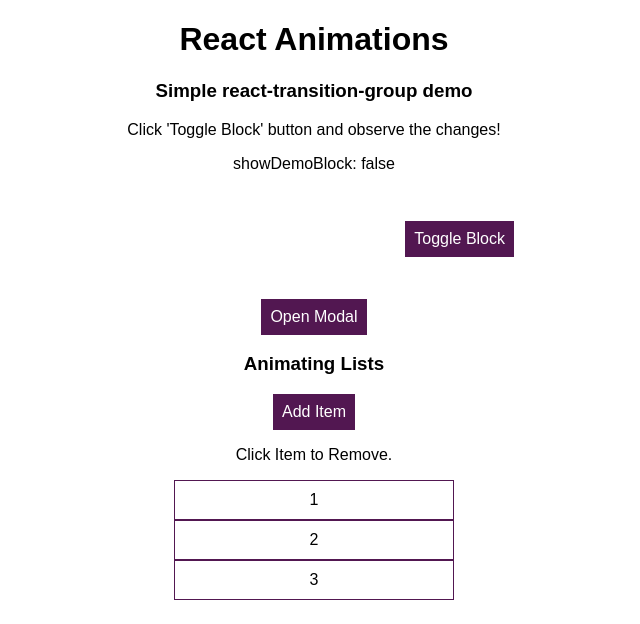
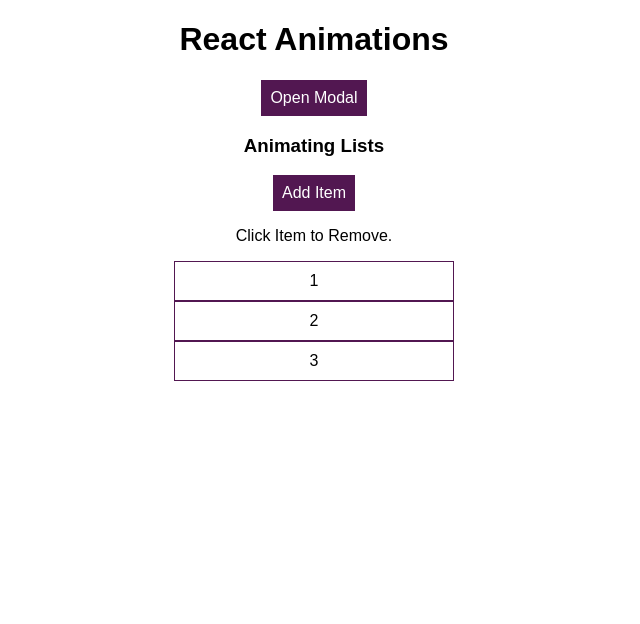
Before and after one commit to Sejmou/learning-react, a React (Create React App) app: page / in a window 1280 px wide. Shown: the top 624 px of the page, without its empty margins (326-966 px from the left). Built offline with nearby package versions, Linux system fonts and the light colour scheme.

Commit message:
animate Modal with Transition

```diff
--- a/src/App.js
+++ b/src/App.js
@@ -5,8 +5,6 @@ import './App.css';
 import Modal from './components/Modal/Modal';
 import Backdrop from './components/Backdrop/Backdrop';
 import List from './components/List/List';
-
-const transitionDuration = 1000;
 
 class App extends Component {
   state = {
@@ -30,60 +28,19 @@ class App extends Component {
     return (
       <div className="App">
         <h1>React Animations</h1>
-        <div
-          style={{
-            margin: '10px auto',
-            maxWidth: '400px',
-          }}
-        >
-          <h3>Simple react-transition-group demo</h3>
-          <p>Click 'Toggle Block' button and observe the changes!</p>
-          <p>showDemoBlock: {`${this.state.showDemoBlock}`}</p>
         <Transition
-            in={this.state.showDemoBlock}
-            timeout={transitionDuration}
-            mountOnEnter
-            unmountOnExit
-          >
-            {state => <p>transition state: {state}</p>}
-          </Transition>
-          <div
-            style={{
-              display: 'flex',
-              margin: '0 auto',
-              alignItems: 'center',
-              justifyContent: 'space-between',
-              height: 100,
-            }}
-          >
-            <Transition
-              in={this.state.showDemoBlock}
-              timeout={transitionDuration}
+          in={this.state.modalIsOpen}
+          timeout={400}
           mountOnEnter
           unmountOnExit
         >
           {state => (
-                <div
-                  style={{
-                    backgroundColor: 'red',
-                    width: 100,
-                    height: 100,
-                    transition: `opacity ${transitionDuration / 1000}s`,
-                    opacity: state === 'entered' ? 1 : 0,
-                  }}
-                ></div>
+            <>
+              <Modal transitionState={state} onClose={this.closeModal} />
+              <Backdrop onClick={this.closeModal} />
+            </>
           )}
         </Transition>
-            <div style={{ flex: 1 }}></div>
-            <div>
-              <button className="Button" onClick={this.toggleBlock}>
-                Toggle Block
-              </button>
-            </div>
-          </div>
-        </div>
-        {this.state.modalIsOpen && <Modal onClose={this.closeModal} />}
-        {this.state.modalIsOpen && <Backdrop onClick={this.closeModal} />}
         <button className="Button" onClick={this.showModal}>
           Open Modal
         </button>
--- a/src/components/Modal/Modal.css
+++ b/src/components/Modal/Modal.css
@@ -1,4 +1,4 @@
-.Modal {
+.modal {
     position: fixed;
     z-index: 200;
     border: 1px solid #eee;
@@ -11,3 +11,41 @@
     left: 25%;
     width: 50%;
 }
+
+.modal--opening {
+    animation: open-modal 0.4s ease-out forwards;
+}
+
+.modal--closing {
+    animation: close-modal 0.4s ease-out forwards;
+}
+
+@keyframes open-modal {
+    0% {
+        opacity: 0;
+        transform: translateY(-100%);
+    }
+    50% {
+        opacity: 1;
+        transform: translateY(90%);
+    }
+    100% {
+        opacity: 1;
+        transform: translateY(0);
+    }
+}
+
+@keyframes close-modal {
+    0% {
+        opacity: 1;
+        transform: translateY(0);
+    }
+    50% {
+        opacity: 0.8;
+        transform: translateY(60%);
+    }
+    100% {
+        opacity: 0;
+        transform: translateY(-100%);
+    }
+}
--- a/src/components/Modal/Modal.js
+++ b/src/components/Modal/Modal.js
@@ -2,13 +2,23 @@ import React from 'react';
 
 import './Modal.css';
 
-const Modal = props => (
-  <div className="Modal">
-    <h1>A Modal</h1>
-    <button className="Button" onClick={props.onClose}>
-      Dismiss
-    </button>
-  </div>
-);
+const Modal = props => {
+  const cssClasses = getCssClasses(props.transitionState);
 
+  return (
+    <div className={cssClasses}>
+      <h1>A Modal</h1>
+      <button className="Button" onClick={props.onClose}>
+        Dismiss
+      </button>
+    </div>
+  );
+};
 export default Modal;
+
+function getCssClasses(transitionState) {
+  const classes = ['modal'];
+  if (transitionState === 'entering') classes.push('modal--opening');
+  if (transitionState === 'exiting') classes.push('modal--closing');
+  return classes.join(' ');
+}
```
Lines whose indentation alone changed are shown as unchanged.
